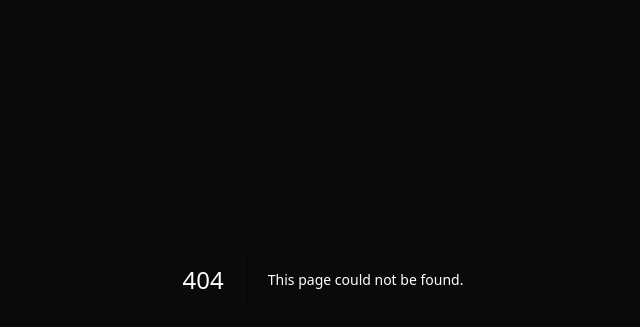
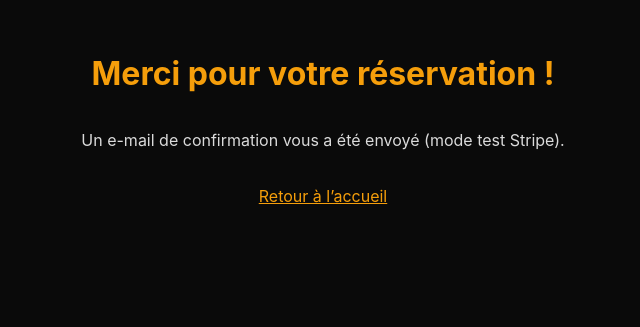
Before and after one commit to ahouamelvin7-netizen/novastay, a Next.js app: page /success in a window 1280 px wide. Before the commit this address had no page. Shown: the part 121-448 px from the top of the page, without its empty margins (317-957 px from the left). Built offline with nearby package versions, Linux system fonts and the light colour scheme.

Commit message:
Create page.js success

```diff
--- /dev/null
+++ b/app/success/page.js
@@ -0,0 +1,9 @@
+export default function Success() {
+  return (
+    <main style={{minHeight:"60vh",display:"flex",alignItems:"center",justifyContent:"center",flexDirection:"column"}}>
+      <h1 style={{color:"#f59e0b"}}>Merci pour votre réservation !</h1>
+      <p style={{opacity:.85}}>Un e-mail de confirmation vous a été envoyé (mode test Stripe).</p>
+      <a href="/" style={{marginTop:20,color:"#f59e0b"}}>Retour à l’accueil</a>
+    </main>
+  );
+}
```
